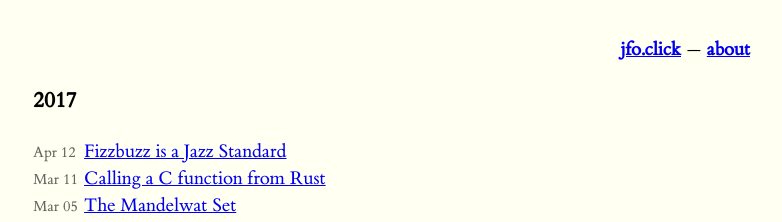
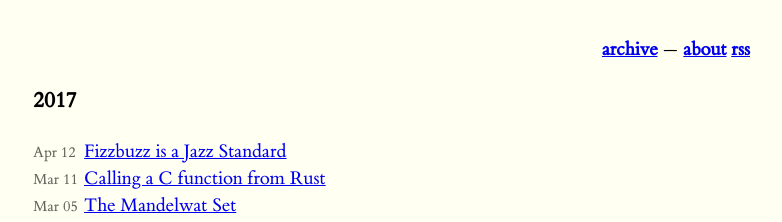
Before and after one commit to jfo/blag, a Jekyll site: the page built from index.html, in a window 1280 px wide. Shown: the top 222 px of the page, without its empty margins (250-1032 px from the left). Built offline with Jekyll 4.4.1, drawn with Linux system fonts in a browser that asks for light colours.

Commit message:
head meny

```diff
--- a/_layouts/base.html
+++ b/_layouts/base.html
@@ -20,8 +20,9 @@
     <body>
         <div id="content">
             <div class="site-header">
-                <a href="/"><h4>jfo.click</h4></a> &mdash;
+                <a href="/"><h4>archive</h4></a> &mdash;
                 <a href="/about"><h4>about</h4></a>
+                <a href="/feed"><h4>rss</h4></a>
             </div>
             {{ content }}
         </div>
```
